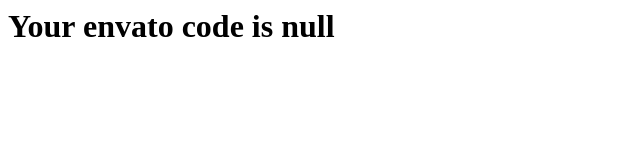
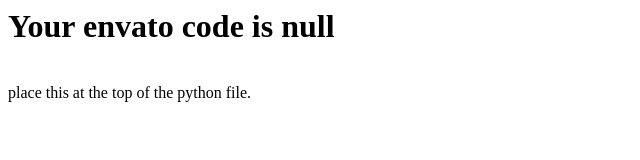
Before and after one commit to bonniejools/qparamout, a plain HTML site: page index.html in a window 1280 px wide. Shown: the whole page, without its empty margins (0-640 px from the left). Drawn offline with Linux system fonts and the light colour scheme.

Commit message:
Added instructions

```diff
--- a/index.html
+++ b/index.html
@@ -20,7 +20,7 @@
 </body>
 <script>
     var code = getParameterByName("code");
-    document.body.innerHTML = "<h1>Your envato code is " + code + "</h1>"
+    document.body.innerHTML = "<h1>Your envato code is " + code + "</h1><br>place this at the top of the python file."
 </script>
 
 </html>
```
